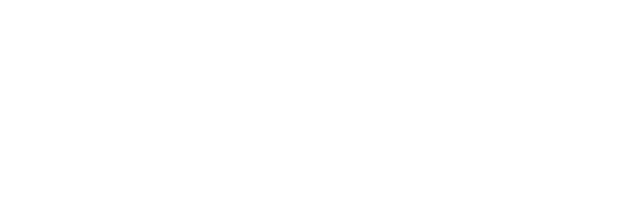
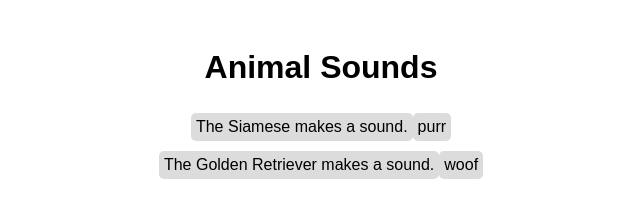
Before and after one commit to acciojob/get-set-animals-ankitpawar1, a website: page main.html in a window 1280 px wide. Shown: the whole page, without its empty margins (319-959 px from the left). Drawn offline with Linux system fonts and the light colour scheme.

Commit message:
created a submission

```diff
--- a/main.html
+++ b/main.html
@@ -1,16 +1,14 @@
 <!DOCTYPE html>
+<html>
+<head>
+    <title>Animal Sounds</title>
+    <link rel="stylesheet" href="styles.css">
+</head>
+<body>
+    <h1>Animal Sounds</h1>
 
-<html>
+    <div id="animalSounds"></div>
 
-<head>
-	<link rel="stylesheet" href="styles.css">
-</head>
-
-<body>
-	<!-- the entire body must be written by student -->
-    <script type="text/javascript" src="./script.js">
-</script>
-
+    <script type="text/javascript" src="script.js"></script>
 </body>
-
 </html>
--- a/script.js
+++ b/script.js
@@ -1,11 +1,55 @@
-//complete this code
-class Animal {}
+class Animal {
+    constructor(species) {
+        this._species = species;
+    }
 
-class Dog extends Animal {}
+    // Getter for the species
+    get species() {
+        return this._species;
+    }
 
-class Cat extends Animal {}
+    // Method that logs a general sound an animal makes
+    makeSound() {
+        let sound = `The ${this.species} makes a sound.`;
+        console.log(sound);
+        return sound;
+    }
+}
+
+// Cat class that extends Animal
+class Cat extends Animal {
+    // Cat-specific purr method
+    purr() {
+        let purrSound = "purr";
+        console.log(purrSound);
+        return purrSound;
+    }
+}
+
+// Dog class that extends Animal
+class Dog extends Animal {
+    // Dog-specific bark method
+    bark() {
+        let barkSound = "woof";
+        console.log(barkSound);
+        return barkSound;
+    }
+}
+
+// Create instances of Cat and Dog
+const myCat = new Cat("Siamese");
+const myDog = new Dog("Golden Retriever");
+
+// Grab the animalSounds div
+const animalSoundsDiv = document.getElementById('animalSounds');
+
+// Append the animal sounds to the animalSounds div
+animalSoundsDiv.innerHTML += `<p>${myCat.makeSound()}</p>`;
+animalSoundsDiv.innerHTML += `<p>${myCat.purr()}</p></br>`;
+animalSoundsDiv.innerHTML += `<p>${myDog.makeSound()}</p>`;
+animalSoundsDiv.innerHTML += `<p>${myDog.bark()}</p>`;
 
 // Do not change the code below this line
 window.Animal = Animal;
+window.Cat = Cat;
 window.Dog = Dog;
-window.Cat = Cat;
--- a/styles.css
+++ b/styles.css
@@ -1 +1,13 @@
-/*  your css code here. If applicable */
+body {
+    font-family: 'Arial', sans-serif;
+    text-align: center;
+    padding: 20px;
+}
+
+#animalSounds p {
+    margin: 5px 0;
+    padding: 5px;
+    background-color: #dcdcdc;
+    border-radius: 5px;
+    display: inline-block;
+}
```
